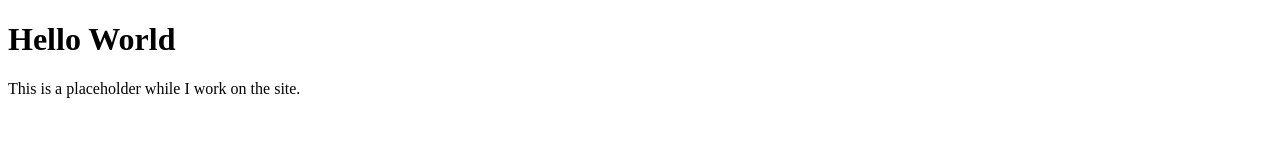
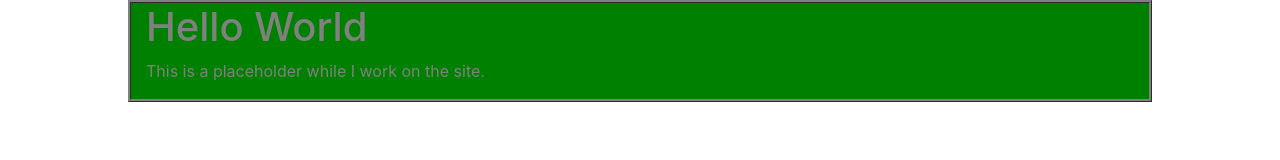
Before and after one commit to CoreyKabbage/CoreyKabbage.github.io, a plain HTML site: page index.html in a window 1280 px wide. Drawn offline with nearby package versions, Linux system fonts and the light colour scheme.

Commit message:
Basic layout

```diff
--- a/index.html
+++ b/index.html
@@ -1,7 +1,24 @@
 <!DOCTYPE html>
 <html>
-<body>
-<h1>Hello World</h1>
-<p>This is a placeholder while I work on the site.</p>
-</body>
+    <head>
+        <!-- Required meta tags -->
+        <meta charset="utf-8">
+        <meta name="viewport" content="width=device-width, initial-scale=1, shrink-to-fit=no">
+
+        <!-- Bootstrap CSS -->
+        <link rel="stylesheet" href="https://stackpath.bootstrapcdn.com/bootstrap/4.3.1/css/bootstrap.min.css" integrity="sha384-ggOyR0iXCbMQv3Xipma34MD+dH/1fQ784/j6cY/iJTQUOhcWr7x9JvoRxT2MZw1T" crossorigin="anonymous">
+
+        <title>Kabbage's Kavalkade of Krap</title>
+      </head>
+    <body>
+        <div class="container" style="background: green; width: 80%; border-style: ridge; border-color: gray;">
+            <h1 style="color: gray;">Hello World</h1>
+            <p style="color: gray;">This is a placeholder while I work on the site.</p>
+        </div>
+        <!-- Optional JavaScript -->
+    <!-- jQuery first, then Popper.js, then Bootstrap JS -->
+    <script src="https://code.jquery.com/jquery-3.3.1.slim.min.js" integrity="sha384-q8i/X+965DzO0rT7abK41JStQIAqVgRVzpbzo5smXKp4YfRvH+8abtTE1Pi6jizo" crossorigin="anonymous"></script>
+    <script src="https://cdnjs.cloudflare.com/ajax/libs/popper.js/1.14.7/umd/popper.min.js" integrity="sha384-UO2eT0CpHqdSJQ6hJty5KVphtPhzWj9WO1clHTMGa3JDZwrnQq4sF86dIHNDz0W1" crossorigin="anonymous"></script>
+    <script src="https://stackpath.bootstrapcdn.com/bootstrap/4.3.1/js/bootstrap.min.js" integrity="sha384-JjSmVgyd0p3pXB1rRibZUAYoIIy6OrQ6VrjIEaFf/nJGzIxFDsf4x0xIM+B07jRM" crossorigin="anonymous"></script>
+    </body>
 </html>
```
